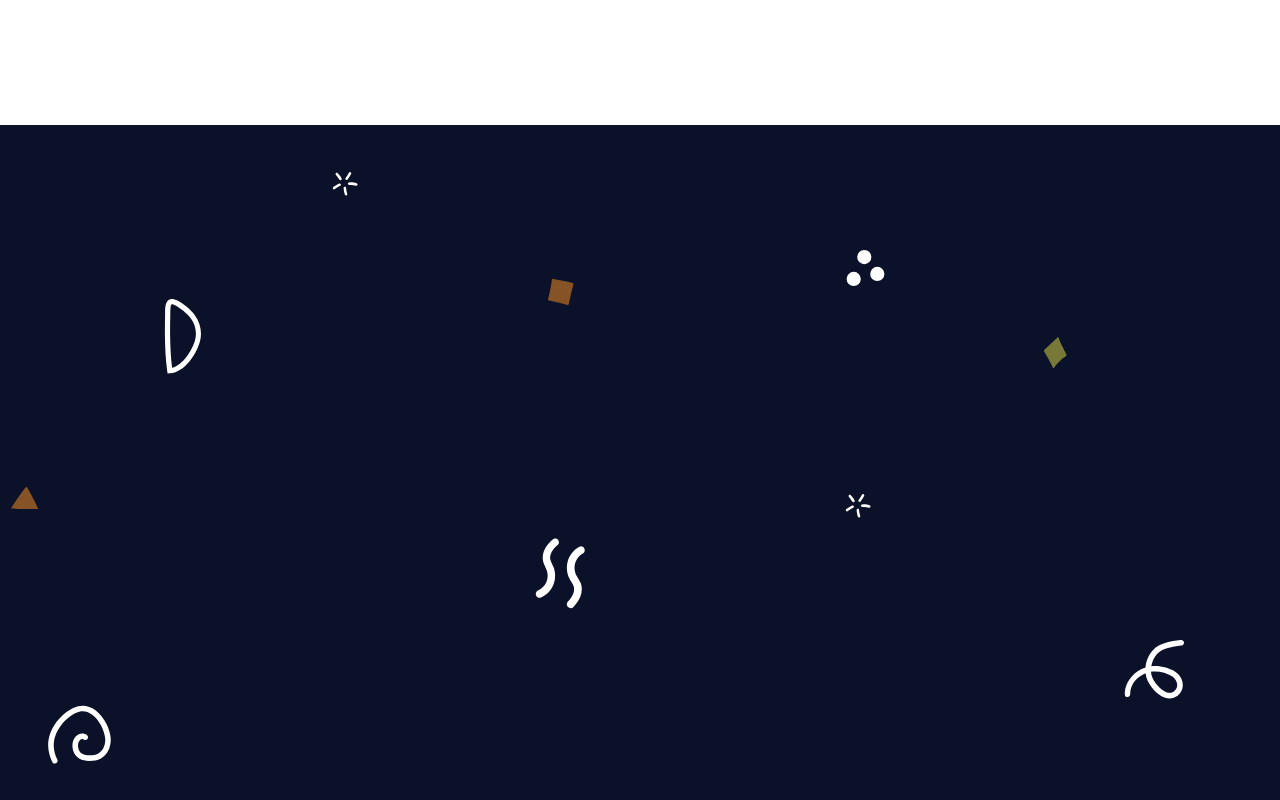
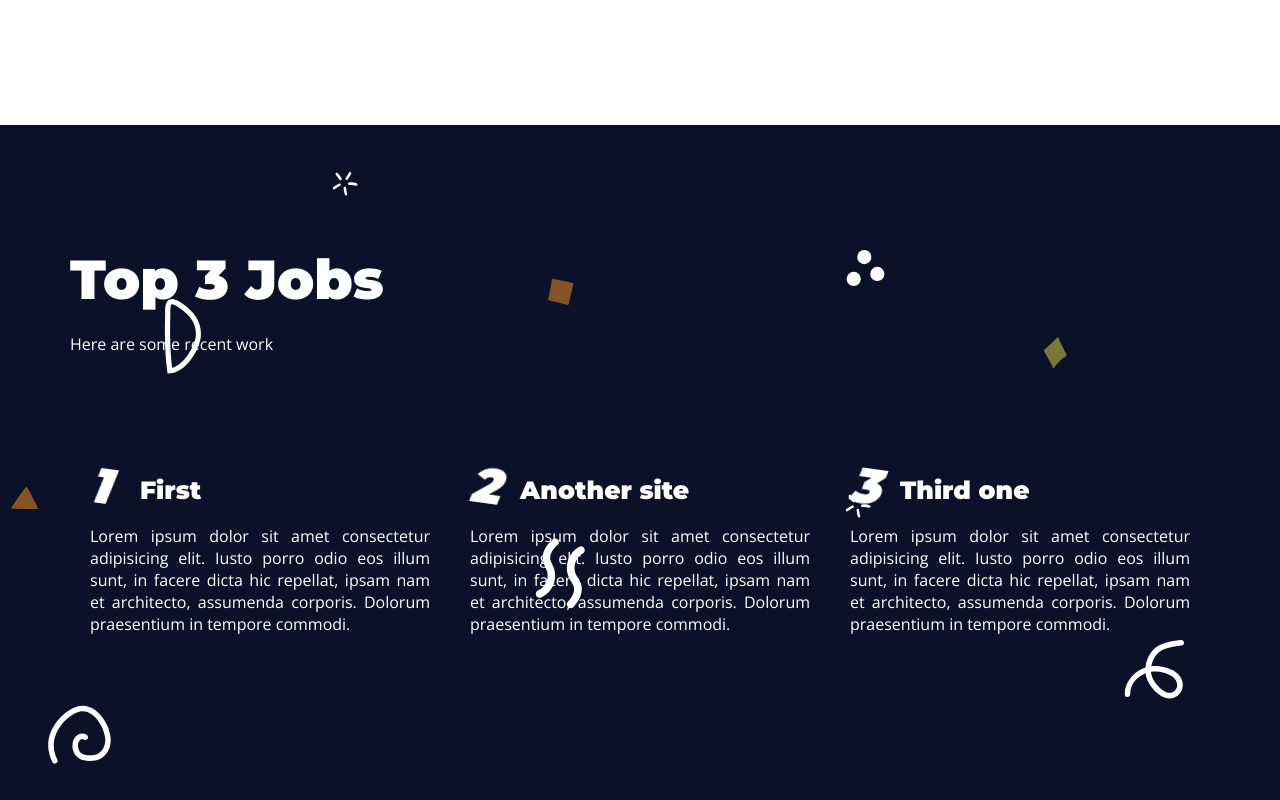
Before and after one commit to jonathandotore/landing-page, a plain HTML site: page index.html in a window 1280 px wide. Shown: the part 1540-2340 px from the top of the page. Drawn offline with nearby package versions, Linux system fonts and the light colour scheme.

Commit message:
grid-one editing section

```diff
--- a/assets/css/style.css
+++ b/assets/css/style.css
@@ -159,7 +159,54 @@ h6 {font-size: 3.5rem;}
 .top3 h2 {
     margin: 5rem;
 }
+
 .top3 p  {
     line-height: 1.5;
     margin-top: 3rem;
 }
+
+.grid-one-content {
+    display: flex;
+    flex-flow: column wrap;
+    justify-content: center;
+    height: 100vh;
+}
+
+.grid-one-content h2 {
+    margin: -5rem 0 0 0;
+}
+
+.grid-one-content p {
+    margin: 2rem 0 10rem 0;
+}
+
+.grid {
+    display: grid;
+    grid-template-columns: repeat(3, 1fr);
+    counter-reset: grid-counter;
+}
+
+.grid article {
+    padding: 2rem;
+}
+
+.grid p {
+    text-align: justify;
+}
+
+.grid h5 {
+    font-size: 2.5rem;
+    position: relative;
+    margin-left: 5rem;
+}
+
+.grid h5::before {
+    counter-increment: grid-counter;
+    content: counter(grid-counter);
+    position: absolute;
+    font-size: 5rem;
+    font-style: italic;
+    top: -2rem;
+    left: -5rem;
+    transform: rotate(8deg);
+}
--- a/index.html
+++ b/index.html
@@ -14,6 +14,7 @@
                 <ul>
                     <li><a href="#intro">Intro</a></li>
                     <li><a href="#top3">Top 3</a></li>
+                    <li><a href="#grid-one">GridOne</a></li>
                     <li><a href="#gallery">Gallery</a></li>
                     <li><a href="#work">Work</a></li>
                     <li><a href="#contact">Contact</a></li>
@@ -42,9 +43,30 @@
             <p>We'll then explain how DRM/EME works on the new platform, talk about our experience with macOS Big Sur, and discuss various updater problems we had to deal with. We'll conclude with the release and an overview of various other improvements that are in the pipeline</p>
         </div>
     </div>
-    <div class="main-bg section" id="gallery"></div>
-    <div class="white-bg section" id="work"></div>
-    <div class="main-bg section" id="contact"></div>
+    <div class="main-bg section grid-one" id="grid-one">
+        <div class="main-content grid-one-content ">
+            <h2>Top 3 Jobs</h2>
+            <p>Here are some recent work</p>
+            <div class="grid">
+                <article>
+                    <h5>First</h5>
+                    <p>Lorem ipsum dolor sit amet consectetur adipisicing elit. Iusto porro odio eos illum sunt, in facere dicta hic repellat, ipsam nam et architecto, assumenda corporis. Dolorum praesentium in tempore commodi.</p>
+                </article>
+                <article>
+                    <h5>Another site</h5>
+                    <p>Lorem ipsum dolor sit amet consectetur adipisicing elit. Iusto porro odio eos illum sunt, in facere dicta hic repellat, ipsam nam et architecto, assumenda corporis. Dolorum praesentium in tempore commodi.</p>
+                </article>
+                <article>
+                    <h5>Third one</h5>
+                    <p>Lorem ipsum dolor sit amet consectetur adipisicing elit. Iusto porro odio eos illum sunt, in facere dicta hic repellat, ipsam nam et architecto, assumenda corporis. Dolorum praesentium in tempore commodi.</p>
+                </article>
+            </div>
+        </div>
+    </div>
+    <div class="white-bg section" id="gallery">
+    </div>
+    <div class="main-bg section" id="work"></div>
+    <div class="white-bg section" id="contact"></div>
 
 </body>
 </html>
```
